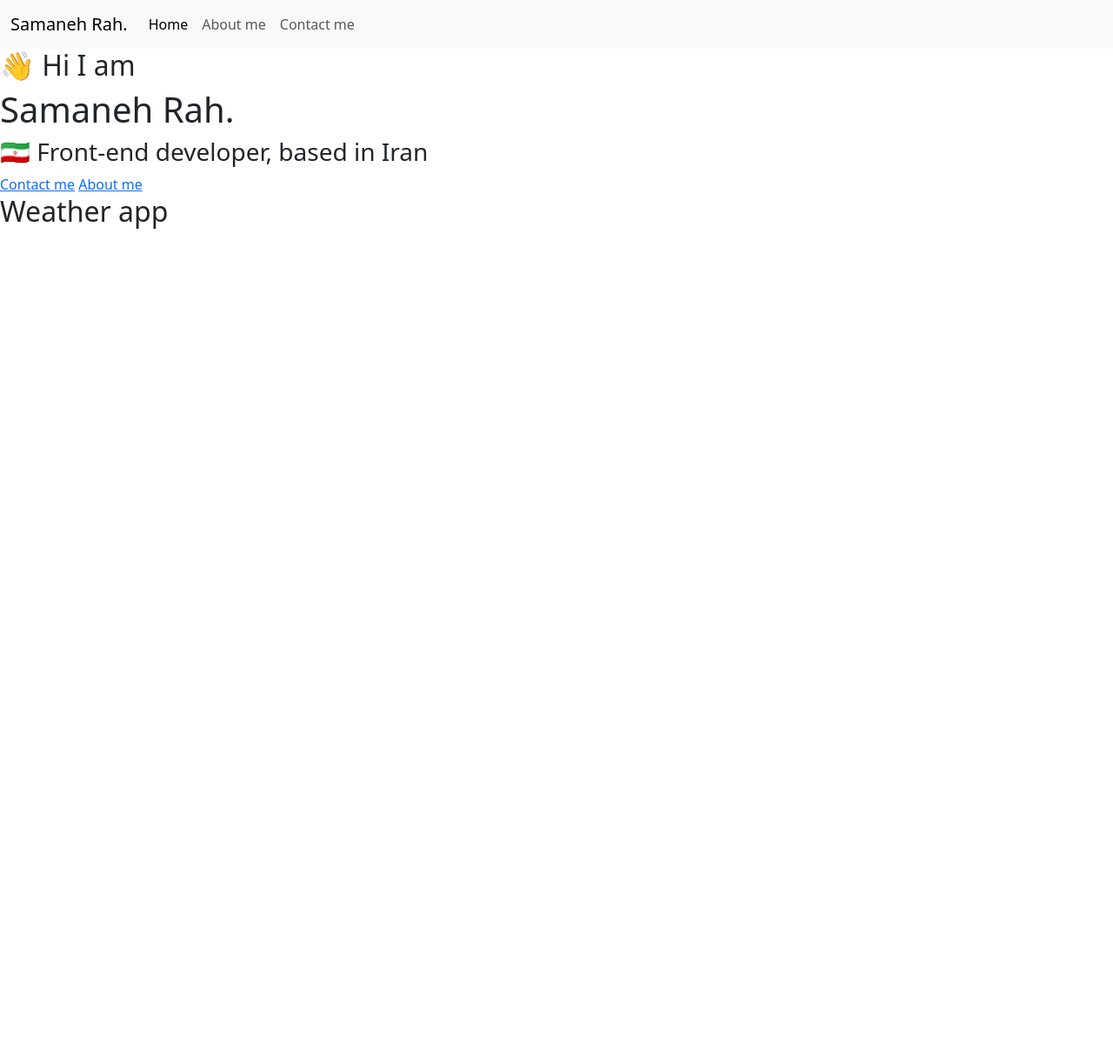
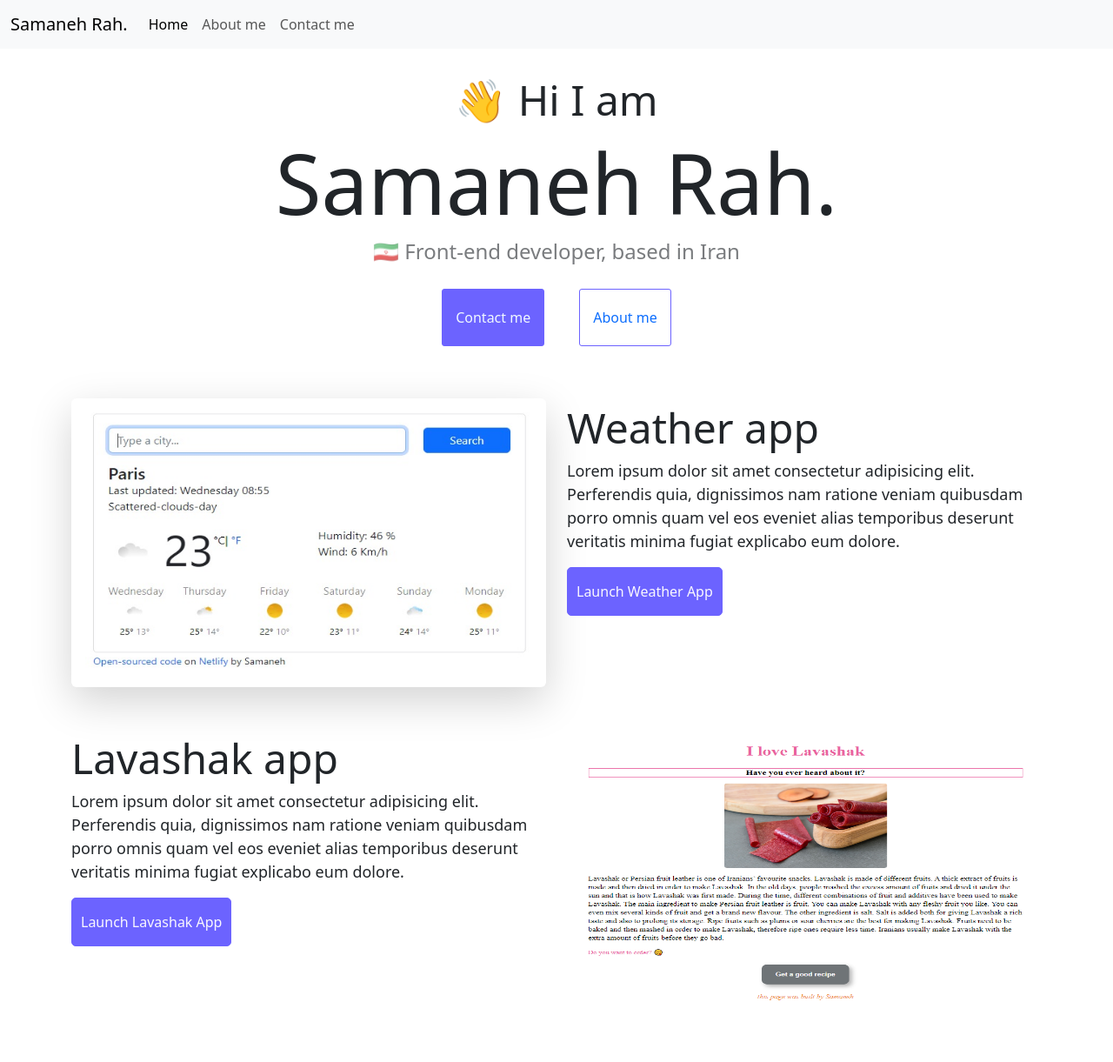
Before and after one commit to samane-92/Responsive, a plain HTML site: page index.html in a window 1280 px wide. Shown: the whole page at 87% size. Before the commit the page ends 800 px from the top, so only its background shows below. Drawn offline with nearby package versions, Linux system fonts and the light colour scheme.

Commit message:
finish html and CSS

```diff
--- a/index.html
+++ b/index.html
@@ -11,7 +11,7 @@
       integrity="sha384-9ndCyUaIbzAi2FUVXJi0CjmCapSmO7SnpJef0486qhLnuZ2cdeRhO02iuK6FUUVM"
       crossorigin="anonymous"
     />
-    <link rel="stylesheet" href="/styles.css" />
+    <link rel="stylesheet" href="src/styles.css" />
   </head>
   <body>
     <nav class="navbar navbar-expand-lg bg-body-tertiary">
@@ -31,15 +31,15 @@
         <div class="collapse navbar-collapse" id="navbarSupportedContent">
           <ul class="navbar-nav me-auto mb-2 mb-lg-0">
             <li class="nav-item">
-              <a class="nav-link active" aria-current="page" href="/index.html"
+              <a class="nav-link active" aria-current="page" href="index.html"
                 >Home</a
               >
             </li>
             <li class="nav-item">
-              <a class="nav-link" href="/about.html">About me</a>
+              <a class="nav-link" href="about.html">About me</a>
             </li>
             <li class="nav-item">
-              <a class="nav-link" href="/about.html"> Contact me </a>
+              <a class="nav-link" href="about.html"> Contact me </a>
             </li>
           </ul>
         </div>
@@ -48,12 +48,54 @@
     <h2>👋 Hi I am</h2>
     <h1>Samaneh Rah.</h1>
     <h3>🇮🇷 Front-end developer, based in Iran</h3>
-    <span><a href="/about.html">Contact me</a>
-    <a href="/about.html">About me</a></span>
-    <span>
-        <img src="" alt="">
-        <h2>Weather app</h2>
-    </span>
+    <div class="links">
+      <a href="about.html #email" class="contact">Contact me</a>
+      <a href="about.html" class="about">About me</a>
+    </div>
+    <div class="container">
+      <div class="row">
+        <div class="col-6">
+          <div class="shadow-lg p-3 mb-5 bg-body rounded">
+            <img
+              src="src/images/weather-photo.jpg"
+              alt="weather-app-photo"
+              class="img-fluid"
+            />
+          </div>
+        </div>
+        <div class="col-6">
+          <h2 class="paragraph-title">Weather app</h2>
+          <p>
+            Lorem ipsum dolor sit amet consectetur adipisicing elit. Perferendis
+            quia, dignissimos nam ratione veniam quibusdam porro omnis quam vel
+            eos eveniet alias temporibus deserunt veritatis minima fugiat
+            explicabo eum dolore.
+          </p>
+          <button class="btn-primary text-de">Launch Weather App</button>
+        </div>
+      </div>
+      <div class="row">
+        <div class="col-6">
+          <h2 class="paragraph-title">Lavashak app</h2>
+          <p>
+            Lorem ipsum dolor sit amet consectetur adipisicing elit. Perferendis
+            quia, dignissimos nam ratione veniam quibusdam porro omnis quam vel
+            eos eveniet alias temporibus deserunt veritatis minima fugiat
+            explicabo eum dolore.
+          </p>
+          <button class="btn-primary text-de">Launch Lavashak App</button>
+        </div>
+        <div class="col-6">
+          <div class="p-3 mb-5 bg-body rounded">
+            <img
+              src="src/images/Lavashak.png"
+              alt="Lavashak-app-photo"
+              class="img-fluid"
+            />
+          </div>
+        </div>
+      </div>
+    </div>
 
     <script
       src="https://cdn.jsdelivr.net/npm/bootstrap@5.3.0/dist/js/bootstrap.bundle.min.js"
--- a/src/styles.css
+++ b/src/styles.css
@@ -0,0 +1,81 @@
+:root {
+  --primary-color: #6c63ff;
+  --secondry-color: #f9f7fe;
+  --third-color: #2858cd;
+}
+body {
+  margin-bottom: 35px;
+}
+h1 {
+  font-size: 96px;
+  text-align: center;
+}
+h2 {
+  margin-top: 30px;
+  text-align: center;
+  font-size: 48px;
+}
+
+h3 {
+  font-size: 24px;
+  text-align: center;
+  opacity: 0.6;
+}
+p {
+  font-size: 18px;
+}
+button {
+  font-size: 16px;
+  padding: 15px 10px;
+  border: 1px solid var(--primary-color);
+  border-radius: 5px;
+  background-color: var(--primary-color);
+  color: #f9f7fe;
+}
+ a {
+  display: block;
+  text-align: center;
+  text-decoration: none;
+  font-size: 28px;
+}
+.paragraph-title {
+  text-align: start;
+  margin-top: 5px;
+}
+.paragraph-about {
+  text-align: center;
+}
+
+.links a {
+  border: 1px solid var(--primary-color);
+  border-radius: 3px;
+  padding: 20px 15px;
+  text-decoration: none;
+  margin: 20px;
+  font-size: 16px;
+}
+a:hover {
+  color: var(--third-color);
+}
+button:hover {
+  color: var(--third-color);
+}
+.links {
+  display: flex;
+  justify-content: center;
+}
+.contact {
+  background-color: var(--primary-color);
+  color: aliceblue;
+}
+.container {
+  margin-top: 40px;
+}
+.img-fluid {
+  background-color: var(--secondry-color);
+  border-color: var(--secondry-color);
+  width: 100%;
+  height: 300px;
+  /* object-fit:cover; */
+  /* object-position:50% 50%; */
+}
```
Also changed, not shown: about.html (+35 -4 lines), src/images/Lavashak.png (added), src/images/weather-photo.jpg (added).
